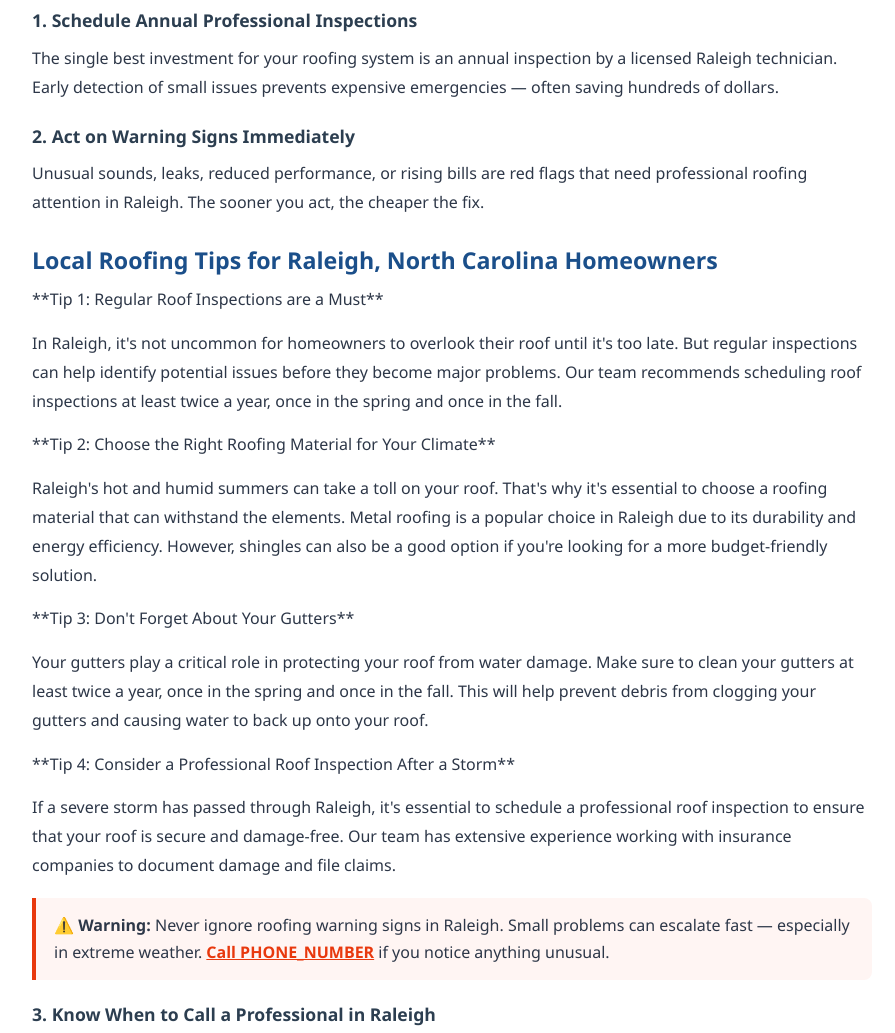
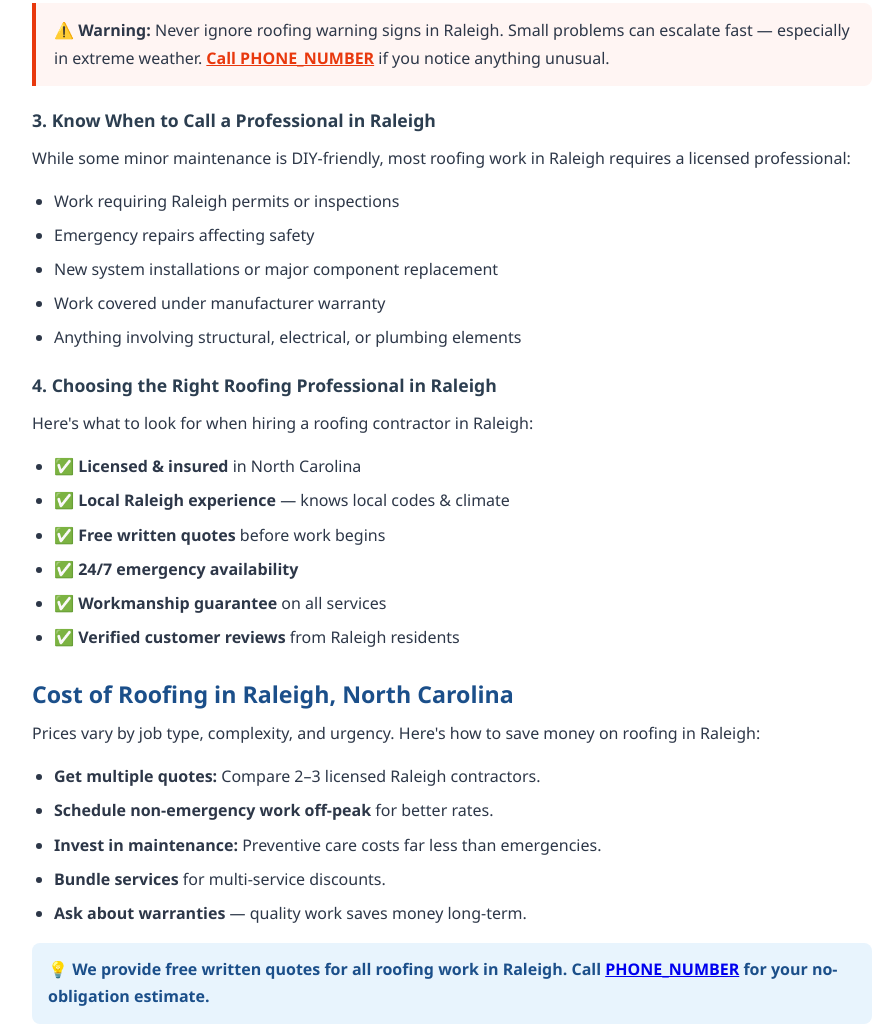
Before and after one commit to leadsmartaffiliate/roofing-company-raleigh-nc, a plain HTML site: page blog/how-to-choose-roofing-raleigh/index.html in a window 1280 px wide. Shown: the part 1386-2419 px from the top of the page, without its empty margins (188-1083 px from the left). Drawn offline with Linux system fonts and the light colour scheme.

Commit message:
Update blog/how-to-choose-roofing-raleigh/index.html

```diff
--- a/blog/how-to-choose-roofing-raleigh/index.html
+++ b/blog/how-to-choose-roofing-raleigh/index.html
@@ -179,10 +179,7 @@ footer{background:var(--dark);color:#c9d1e0;padding:40px 20px 20px}
       </figure>
 
       <h2>Why roofing tips and guide Raleigh Matters for Raleigh Properties</h2>
-      <p>As a homeowner in Raleigh, NC, you want to ensure that your roof is in top condition to withstand the city's unpredictable weather. But with so many roofing options available, it can be challenging to know where to start. That's why we've put together this comprehensive guide to roofing tips and tricks for Raleigh homeowners.</p>
-<p>In this article, we'll cover everything from the importance of regular roof inspections to the pros and cons of different roofing materials, including metal roofing and shingles. We'll also offer expert advice on how to identify potential issues before they become major problems.</p>
-<p>Whether you're a seasoned homeowner or a first-time buyer, this guide is designed to provide you with the knowledge and confidence you need to make informed decisions about your roof. So, let's get started and explore the world of roofing together!</p>
-<p>When it comes to roofing maintenance, Raleigh homeowners face a unique set of challenges. From the hot sun beating down on your asphalt shingles to the heavy rainfall that can cause leaks, we've seen it all. But with the right knowledge and tools, you can keep your roof in top condition and avoid costly repairs.</p>
+      <p>For homeowners and business owners in <strong>Raleigh, North Carolina</strong>, understanding <strong>roofing tips and guide raleigh</strong> is crucial. Ignoring roofing issues can lead to costly damage, safety hazards, and lower property values. In this expert guide, our local Raleigh team shares everything you need to know.</p><p>Whether you're a first-time homeowner or a seasoned property manager, this guide gives you practical knowledge to make informed decisions and save money.</p>
 
       <h2>Roofing Challenges Unique to Raleigh, North Carolina</h2>
       <p>Raleigh's unique climate, water quality, and local building codes create specific
@@ -210,15 +207,7 @@ footer{background:var(--dark);color:#c9d1e0;padding:40px 20px 20px}
       need professional roofing attention in Raleigh. The sooner you act, the cheaper
       the fix.</p>
 
-      <h2>Local Roofing Tips for Raleigh, North Carolina Homeowners</h2>
-<p>**Tip 1: Regular Roof Inspections are a Must**</p>
-<p>In Raleigh, it's not uncommon for homeowners to overlook their roof until it's too late. But regular inspections can help identify potential issues before they become major problems. Our team recommends scheduling roof inspections at least twice a year, once in the spring and once in the fall.</p>
-<p>**Tip 2: Choose the Right Roofing Material for Your Climate**</p>
-<p>Raleigh's hot and humid summers can take a toll on your roof. That's why it's essential to choose a roofing material that can withstand the elements. Metal roofing is a popular choice in Raleigh due to its durability and energy efficiency. However, shingles can also be a good option if you're looking for a more budget-friendly solution.</p>
-<p>**Tip 3: Don't Forget About Your Gutters**</p>
-<p>Your gutters play a critical role in protecting your roof from water damage. Make sure to clean your gutters at least twice a year, once in the spring and once in the fall. This will help prevent debris from clogging your gutters and causing water to back up onto your roof.</p>
-<p>**Tip 4: Consider a Professional Roof Inspection After a Storm**</p>
-<p>If a severe storm has passed through Raleigh, it's essential to schedule a professional roof inspection to ensure that your roof is secure and damage-free. Our team has extensive experience working with insurance companies to document damage and file claims.</p>
+
 
       <div class="warn-box" role="alert">
         ⚠️ <strong>Warning:</strong> Never ignore roofing warning signs in Raleigh.
```
